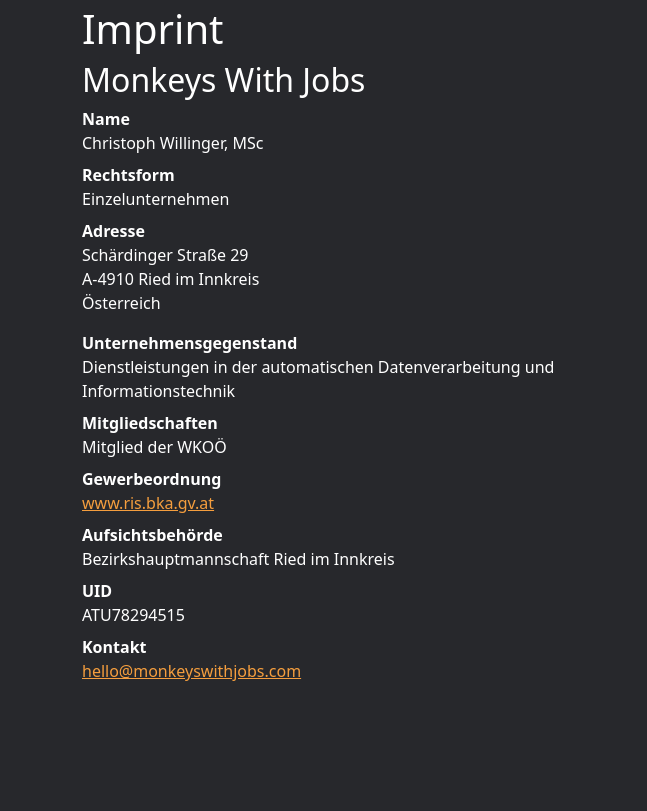
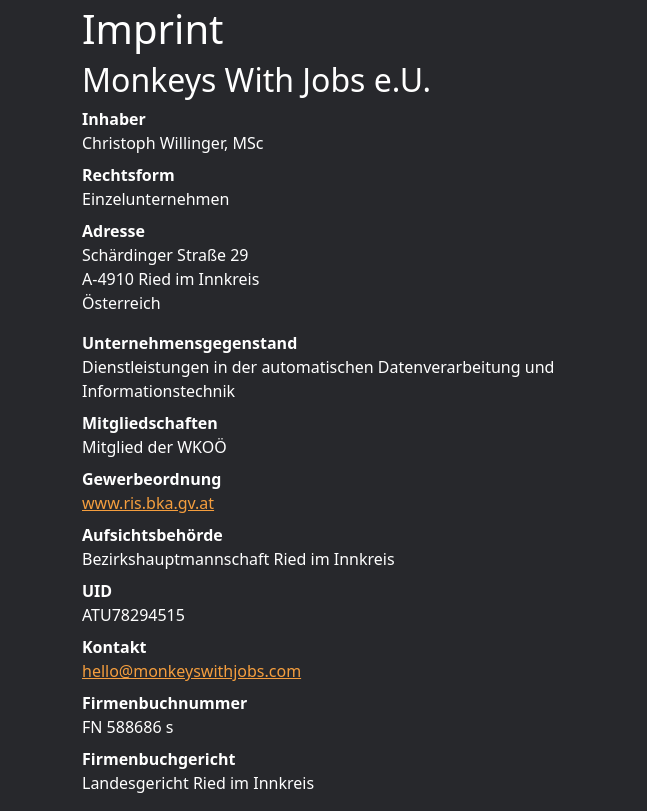
Before and after one commit to Monkeys-With-Jobs/monkeys-with-jobs.github.io, an Astro site: page /imprint in a window 1280 px wide. Shown: the part 51-862 px from the top of the page, 0-647 px from the left. Before the commit the page ends 800 px from the top, so only its background shows below. Built offline with nearby package versions, Linux system fonts and the light colour scheme; Astro itself is replaced by a stand-in of ours.

Commit message:
Firmenbuchnummer

```diff
--- a/src/pages/imprint.astro
+++ b/src/pages/imprint.astro
@@ -7,9 +7,9 @@
 
     <div class="row">
       <div class="col-lg">
-        <h2>Monkeys With Jobs</h2>
+        <h2>Monkeys With Jobs e.U.</h2>
         <dl>
-          <dt>Name</dt>
+          <dt>Inhaber</dt>
           <dd>Christoph Willinger, MSc</dd>
 
           <dt>Rechtsform</dt>
@@ -42,16 +42,11 @@
           <dt>Kontakt</dt>
           <dd><a href="mailto:hello@monkeyswithjobs.com">hello@monkeyswithjobs.com</a></dd>
 
-          <!--
           <dt>Firmenbuchnummer</dt>
-          <dd>FN ??????</dd>
+          <dd>FN 588686 s</dd>
 
           <dt>Firmenbuchgericht</dt>
           <dd>Landesgericht Ried im Innkreis</dd>
-
-          <dt>Sitz</dt>
-          <dd>Ried im Innkreis</dd>
-          -->
         </dl>
 
       </div>
```
